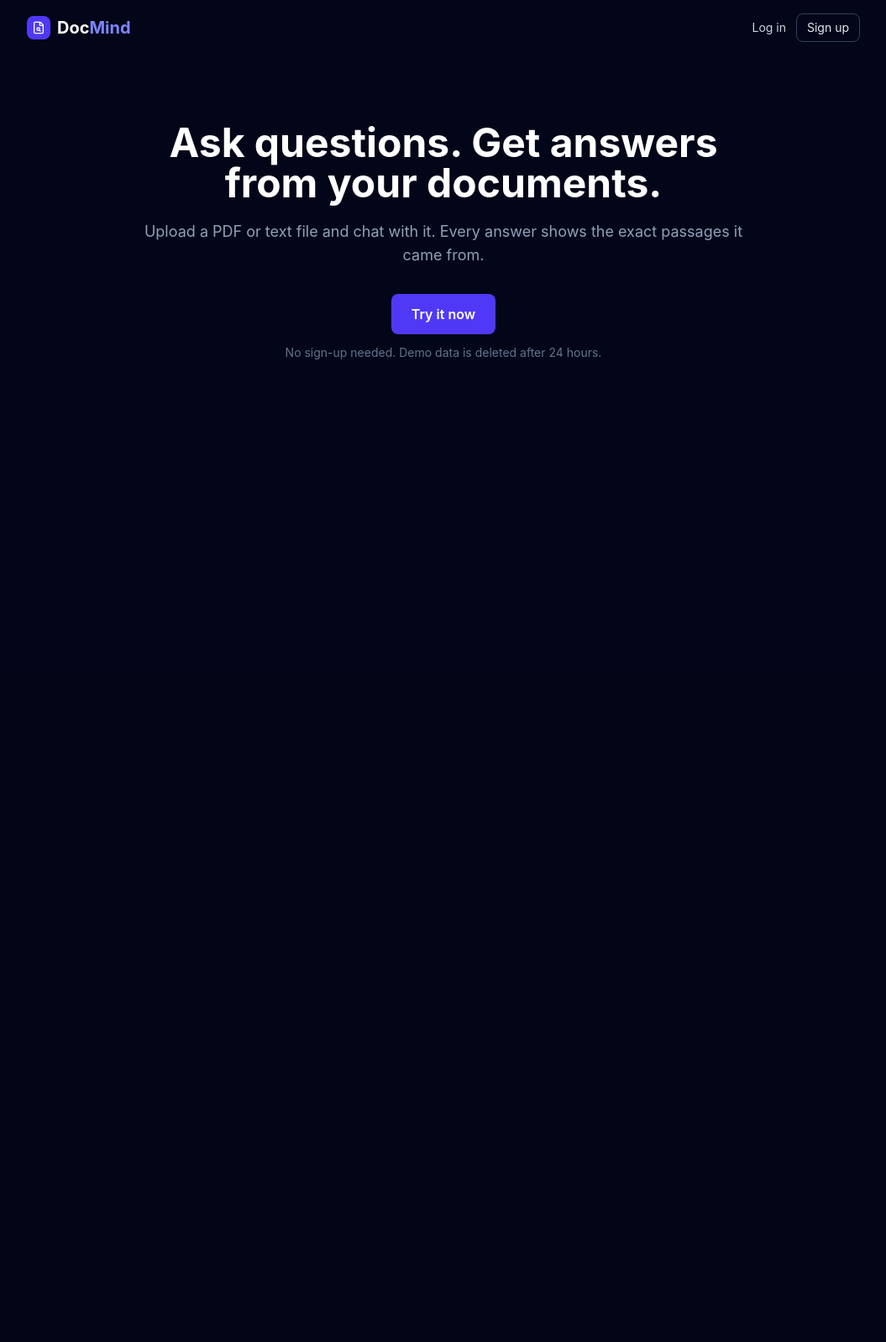
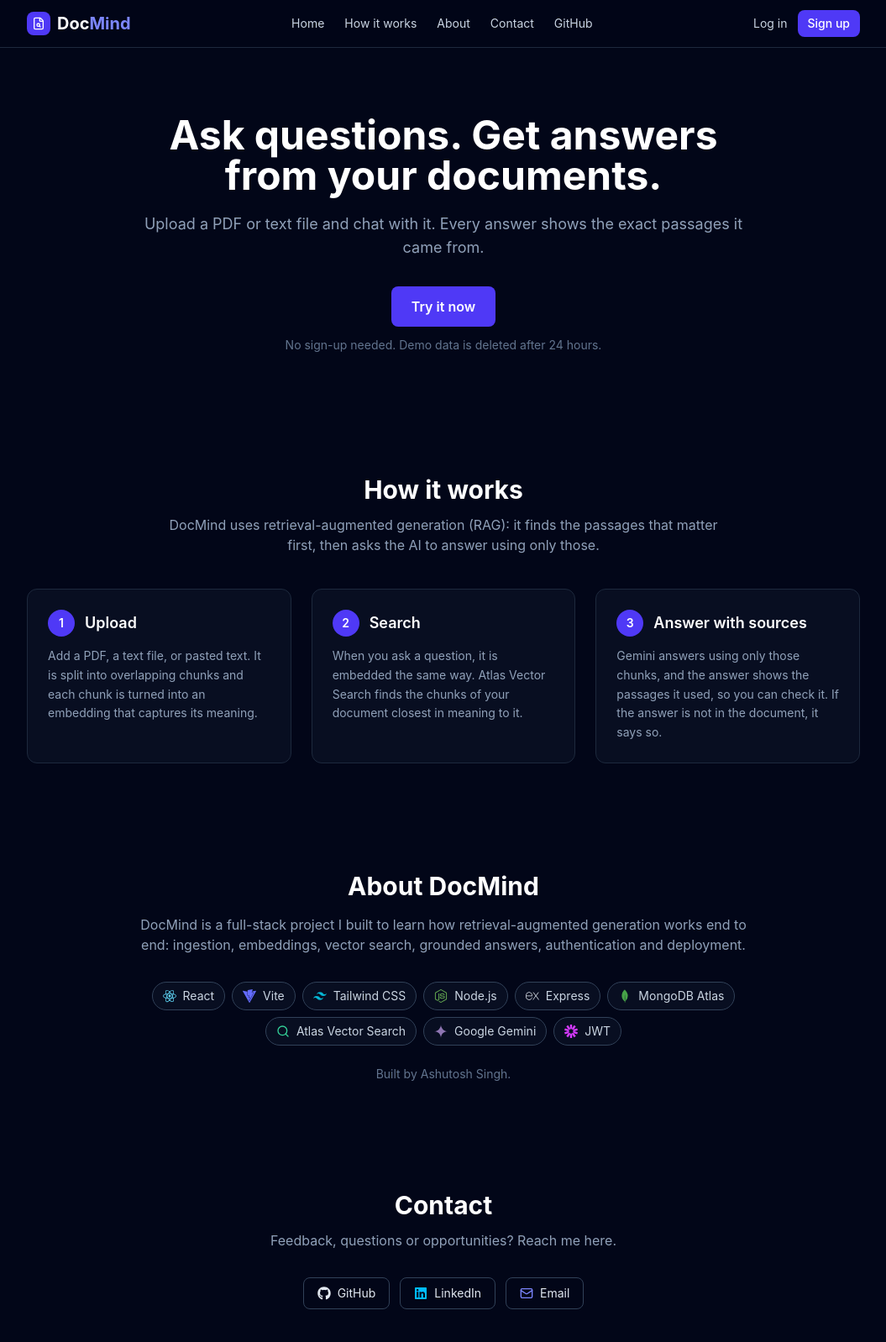
Before and after one commit to ashutoshraw/docmind-frontend, a React (Vite) app: page / in a window 1280 px wide. Shown: the top 1598 px of the page at 84% size, without its empty margins (112-1167 px from the left). Before the commit the page ends 800 px from the top, so only its background shows below. Built offline with nearby package versions, Linux system fonts and the light colour scheme; no server answers.

Commit message:
Add landing page sections, navbar and tech icons

```diff
--- a/package.json
+++ b/package.json
@@ -16,6 +16,7 @@
     "react": "^19.2.8",
     "react-dom": "^19.2.8",
     "react-hot-toast": "^2.6.1",
+    "react-icons": "^5.7.0",
     "react-markdown": "^10.1.0",
     "react-router-dom": "^7.18.4",
     "tailwindcss": "^4.3.3"
--- a/src/pages/Landing.jsx
+++ b/src/pages/Landing.jsx
@@ -3,6 +3,35 @@ import { Link } from 'react-router-dom';
 import toast from 'react-hot-toast';
 import useAuth from '../hooks/useAuth';
 import Logo from '../components/Logo';
+import {
+  SiReact,
+  SiVite,
+  SiTailwindcss,
+  SiNodedotjs,
+  SiExpress,
+  SiMongodb,
+  SiGooglegemini,
+  SiJsonwebtokens,
+} from 'react-icons/si';
+import { Search,Mail } from 'lucide-react';
+import { FaGithub, FaLinkedin } from 'react-icons/fa';
+
+const TECH = [
+  { name: 'React', Icon: SiReact, color: '#61DAFB' },
+  { name: 'Vite', Icon: SiVite, color: '#646CFF' },
+  { name: 'Tailwind CSS', Icon: SiTailwindcss, color: '#06B6D4' },
+  { name: 'Node.js', Icon: SiNodedotjs, color: '#5FA04E' },
+  { name: 'Express', Icon: SiExpress, color: '#E2E8F0' },
+  { name: 'MongoDB Atlas', Icon: SiMongodb, color: '#47A248' },
+  { name: 'Atlas Vector Search', Icon: Search, color: '#34D399' },
+  { name: 'Google Gemini', Icon: SiGooglegemini, color: '#8E75B2' },
+  { name: 'JWT', Icon: SiJsonwebtokens, color: '#D63AFF' },
+];
+
+// Fill these in before pushing.
+const GITHUB_URL = 'https://github.com/ashutoshraw';
+const LINKEDIN_URL = 'https://www.linkedin.com/in/ashutosh-rawat-032ab4263';
+const EMAIL = 'ashutoshrawat301@gmail.com';
 
 export default function Landing() {
   const { loginAsGuest } = useAuth();
@@ -19,20 +48,52 @@ export default function Landing() {
   };
 
   return (
-    <div className="min-h-screen bg-slate-950 text-slate-200">
-      <header className="mx-auto flex max-w-5xl items-center justify-between px-4 py-4">
-        <Logo />
+       <div id="top" className="min-h-screen bg-slate-950 text-slate-200">
+        <header className="sticky top-0 z-40 border-b border-slate-800 bg-slate-950/80 backdrop-blur">
+        <div className="mx-auto flex max-w-5xl items-center justify-between px-4 py-3">
+          <a href="#top"><Logo /></a>
+
+          <nav className="hidden items-center gap-6 text-sm text-slate-300 md:flex">
+            <a href="#top" className="hover:text-white">Home</a>
+            <a href="#how-it-works" className="hover:text-white">How it works</a>
+            <a href="#about" className="hover:text-white">About</a>
+            <a href="#contact" className="hover:text-white">Contact</a>
+            <a
+              href="https://github.com/ashutoshraw/docmind-frontend"
+              target="_blank"
+              rel="noreferrer"
+              className="hover:text-white"
+            >
+              GitHub
+            </a>
+          </nav>
+
           <div className="flex items-center gap-3 text-sm">
             <Link to="/login" className="text-slate-300 hover:text-white">
               Log in
             </Link>
             <Link
               to="/signup"
-            className="rounded-lg border border-slate-700 px-3 py-1.5 hover:bg-slate-800"
+              className="rounded-lg bg-indigo-600 px-3 py-1.5 font-medium text-white hover:bg-indigo-500"
             >
               Sign up
             </Link>
           </div>
+        </div>
+                <nav className="flex gap-5 overflow-x-auto border-t border-slate-800 px-4 py-2 text-sm text-slate-300 md:hidden">
+          <a href="#top" className="shrink-0 hover:text-white">Home</a>
+          <a href="#how-it-works" className="shrink-0 hover:text-white">How it works</a>
+          <a href="#about" className="shrink-0 hover:text-white">About</a>
+          <a href="#contact" className="shrink-0 hover:text-white">Contact</a>
+          <a
+            href="https://github.com/ashutoshraw/docmind-frontend"
+            target="_blank"
+            rel="noreferrer"
+            className="shrink-0 hover:text-white"
+          >
+            GitHub
+          </a>
+        </nav>
       </header>
 
       <main className="mx-auto max-w-3xl px-4 py-20 text-center">
@@ -54,6 +115,99 @@ export default function Landing() {
           No sign-up needed. Demo data is deleted after 24 hours.
         </p>
       </main>
+            <section id="how-it-works" className="mx-auto max-w-5xl scroll-mt-20 px-4 py-16">
+        <h2 className="text-center text-3xl font-bold text-white">How it works</h2>
+        <p className="mx-auto mt-3 max-w-2xl text-center text-slate-400">
+          DocMind uses retrieval-augmented generation (RAG): it finds the passages
+          that matter first, then asks the AI to answer using only those.
+        </p>
+
+        <div className="mt-10 grid gap-6 md:grid-cols-3">
+          {[
+            {
+              step: '1',
+              title: 'Upload',
+              text: 'Add a PDF, a text file, or pasted text. It is split into overlapping chunks and each chunk is turned into an embedding that captures its meaning.',
+            },
+            {
+              step: '2',
+              title: 'Search',
+              text: 'When you ask a question, it is embedded the same way. Atlas Vector Search finds the chunks of your document closest in meaning to it.',
+            },
+            {
+              step: '3',
+              title: 'Answer with sources',
+              text: 'Gemini answers using only those chunks, and the answer shows the passages it used, so you can check it. If the answer is not in the document, it says so.',
+            },
+          ].map((s) => (
+                   <div
+              key={s.step}
+              className="rounded-xl border border-slate-800 bg-slate-900/50 p-6 transition hover:border-indigo-500/50"
+            >
+              <div className="flex items-center gap-3">
+                <span className="grid h-8 w-8 shrink-0 place-items-center rounded-full bg-indigo-600 text-sm font-semibold text-white">
+                  {s.step}
+                </span>
+                <h3 className="text-lg font-semibold text-white">{s.title}</h3>
+              </div>
+              <p className="mt-3 text-sm leading-relaxed text-slate-400">{s.text}</p>
+            </div>
+          ))}
+        </div>
+      </section>
+            <section id="about" className="mx-auto max-w-3xl scroll-mt-20 px-4 py-16 text-center">
+        <h2 className="text-3xl font-bold text-white">About DocMind</h2>
+        <p className="mt-4 text-slate-400">
+          DocMind is a full-stack project I built to learn how retrieval-augmented
+          generation works end to end: ingestion, embeddings, vector search,
+          grounded answers, authentication and deployment.
+        </p>
+
+                <div className="mt-8 flex flex-wrap justify-center gap-2">
+          {TECH.map(({ name, Icon, color }) => (
+            <span
+              key={name}
+              className="inline-flex items-center gap-2 rounded-full border border-slate-700 bg-slate-900/50 px-3 py-1.5 text-sm text-slate-300"
+            >
+              <Icon className="h-4 w-4" style={{ color }} />
+              {name}
+            </span>
+          ))}
+        </div>
+
+        <p className="mt-6 text-sm text-slate-500">Built by Ashutosh Singh.</p>
+      </section>
+            <section id="contact" className="mx-auto max-w-3xl scroll-mt-20 px-4 py-16 text-center">
+        <h2 className="text-3xl font-bold text-white">Contact</h2>
+        <p className="mt-3 text-slate-400">
+          Feedback, questions or opportunities? Reach me here.
+        </p>
+
+        <div className="mt-8 flex flex-wrap justify-center gap-3">
+          <a
+            href={GITHUB_URL}
+            target="_blank"
+            rel="noreferrer"
+            className="inline-flex items-center gap-2 rounded-lg border border-slate-700 px-4 py-2 text-sm text-slate-200 hover:bg-slate-800"
+          >
+            <FaGithub className="h-4 w-4" /> GitHub
+          </a>
+          <a
+            href={LINKEDIN_URL}
+            target="_blank"
+            rel="noreferrer"
+            className="inline-flex items-center gap-2 rounded-lg border border-slate-700 px-4 py-2 text-sm text-slate-200 hover:bg-slate-800"
+          >
+            <FaLinkedin className="h-4 w-4 text-sky-400" /> LinkedIn
+          </a>
+          <a
+            href={`mailto:${EMAIL}`}
+            className="inline-flex items-center gap-2 rounded-lg border border-slate-700 px-4 py-2 text-sm text-slate-200 hover:bg-slate-800"
+          >
+            <Mail className="h-4 w-4 text-indigo-400" /> Email
+          </a>
+        </div>
+      </section>
     </div>
   );
 }
```
Also changed, not shown: 1 other file (tests, documents, lock files or other folders). Lines whose indentation alone changed are shown as unchanged.
